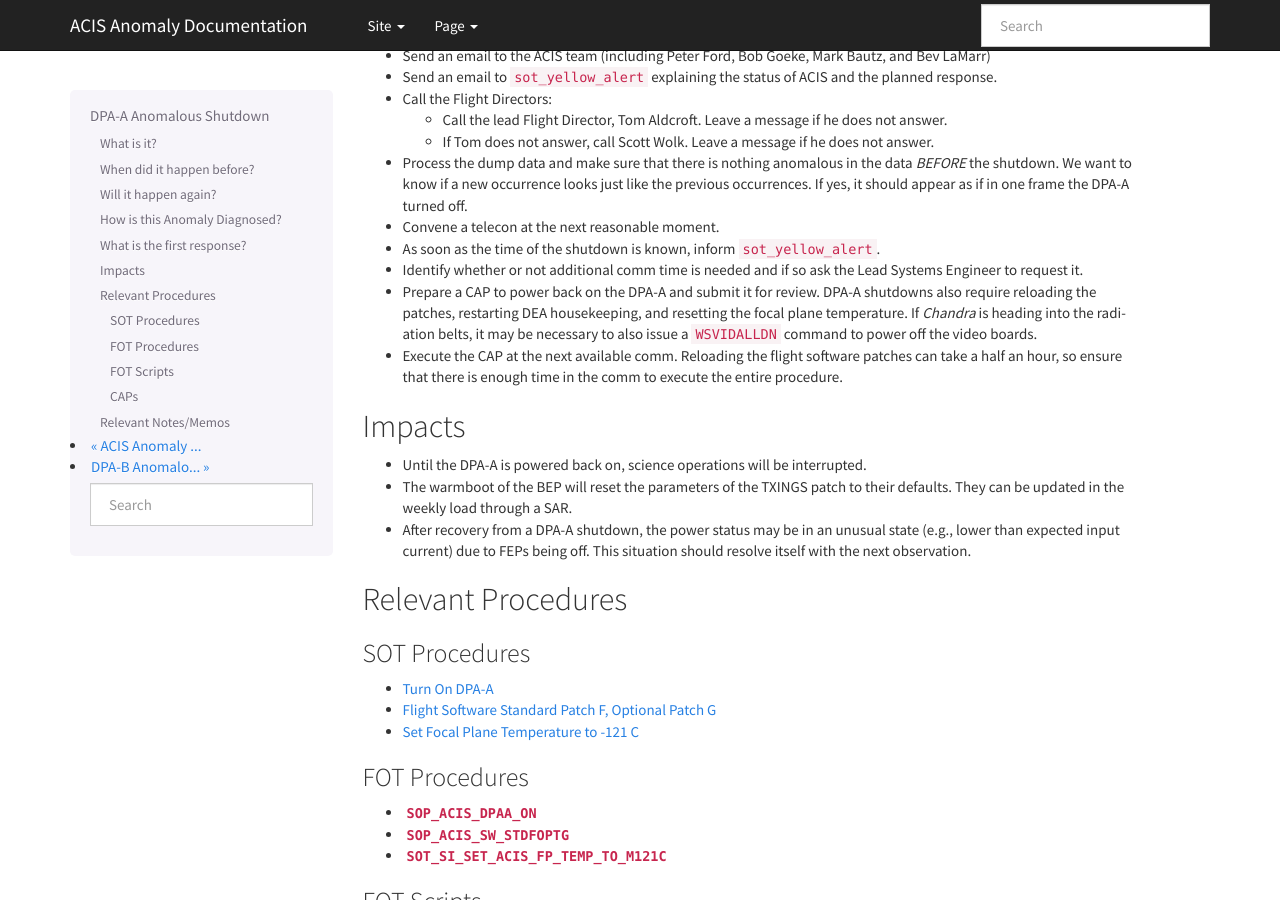
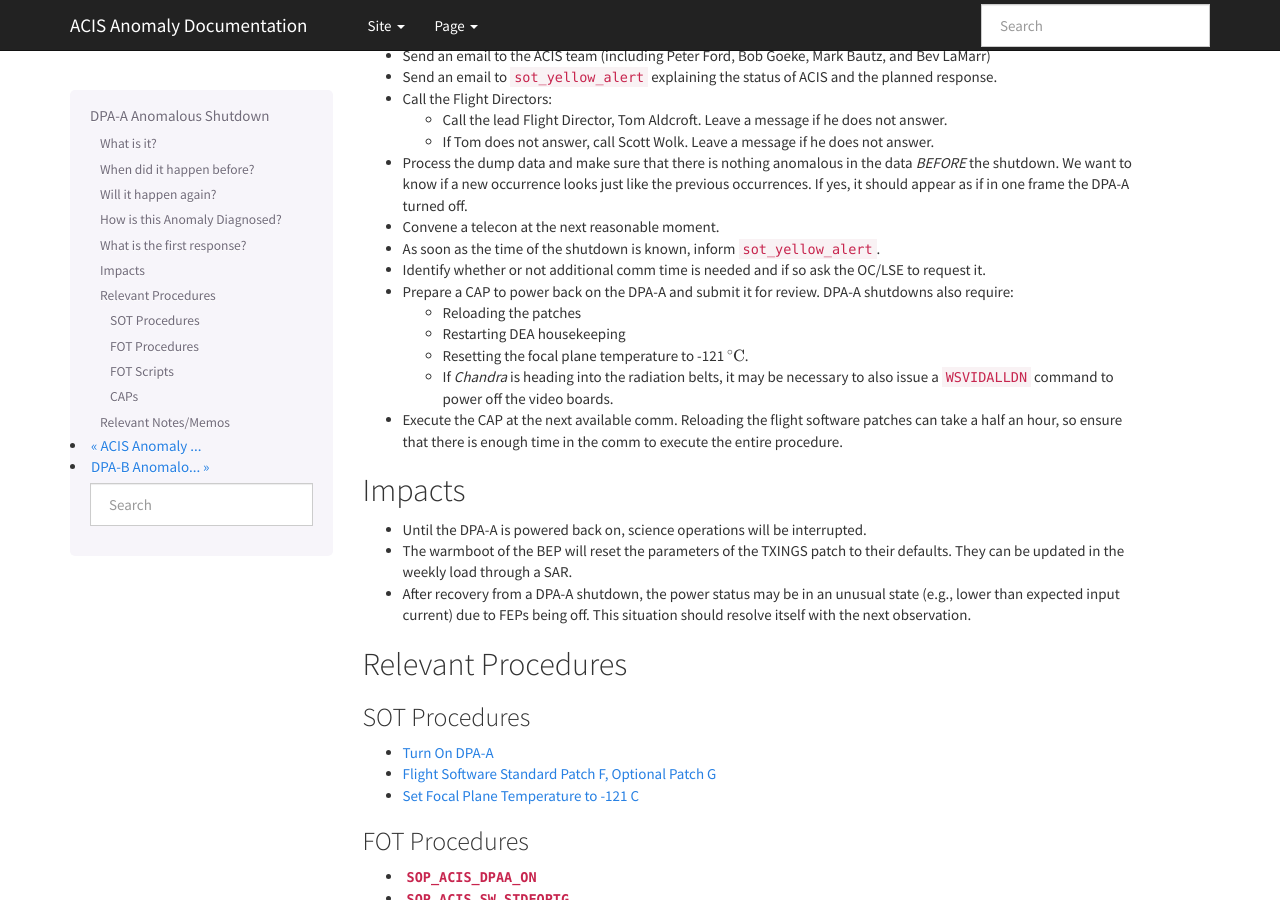
Before and after one commit to acisops/acis_anomaly_pages, a Sphinx documentation site: the page built from source/dpaa_shutdown.rst, in a window 1280 px wide and 900 px high, scrolled down 840 px. Built offline with Sphinx 7.4.7, drawn with Linux system fonts in a browser that asks for light colours.

Commit message:
Better organization of this text

```diff
--- a/source/dpaa_shutdown.rst
+++ b/source/dpaa_shutdown.rst
@@ -57,12 +57,16 @@
   If yes, it should appear as if in one frame the DPA-A turned off.
 * Convene a telecon at the next reasonable moment.
 * As soon as the time of the shutdown is known, inform ``sot_yellow_alert``.
-* Identify whether or not additional comm time is needed and if so ask the Lead Systems
-  Engineer to request it.
+* Identify whether or not additional comm time is needed and if so ask the OC/LSE to request it.
 * Prepare a CAP to power back on the DPA-A and submit it for review. DPA-A shutdowns also
-  require reloading the patches, restarting DEA housekeeping, and resetting the focal plane
-  temperature. If *Chandra* is heading into the radiation belts, it may be necessary to also
-  issue a ``WSVIDALLDN`` command to power off the video boards.
+  require:
+
+  - Reloading the patches
+  - Restarting DEA housekeeping
+  - Resetting the focal plane temperature to -121 :math:`^\circ{\rm C}`.
+  - If *Chandra* is heading into the radiation belts, it may be necessary to also issue a ``WSVIDALLDN``
+    command to power off the video boards.
+
 * Execute the CAP at the next available comm. Reloading the flight software patches can take
   a half an hour, so ensure that there is enough time in the comm to execute the entire procedure.
 
```
